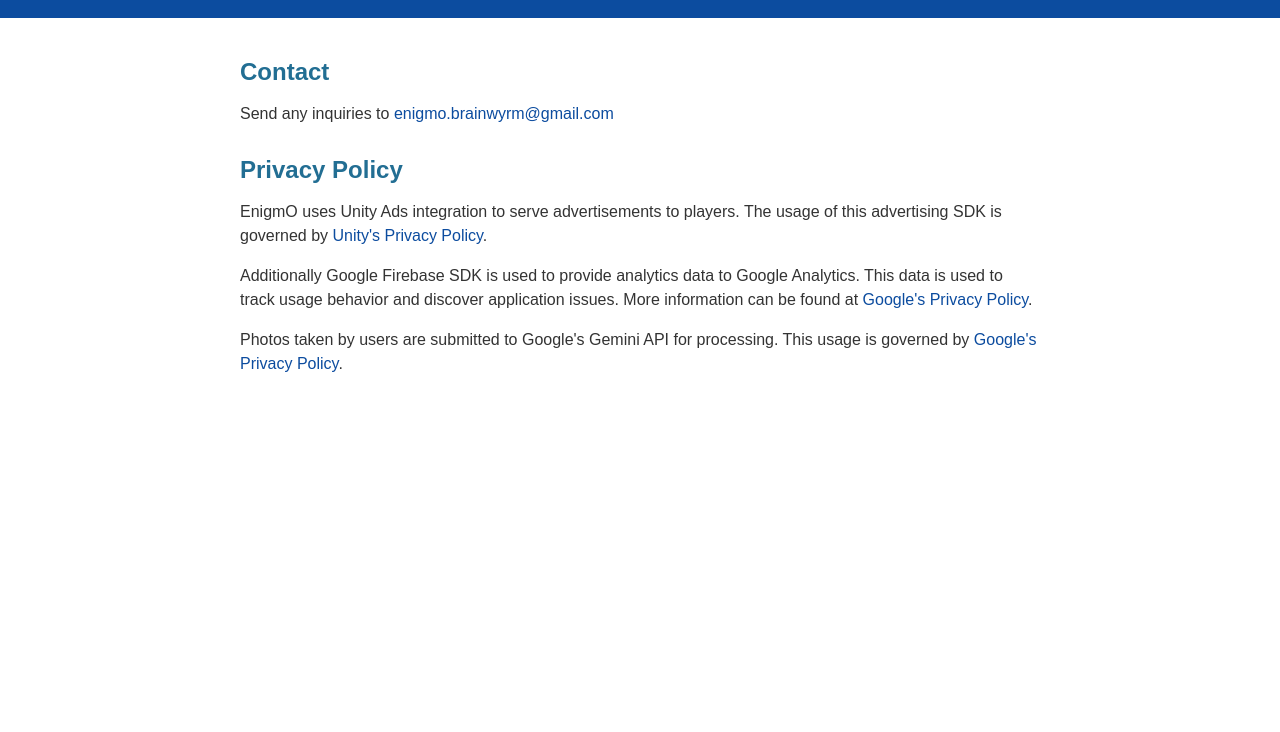
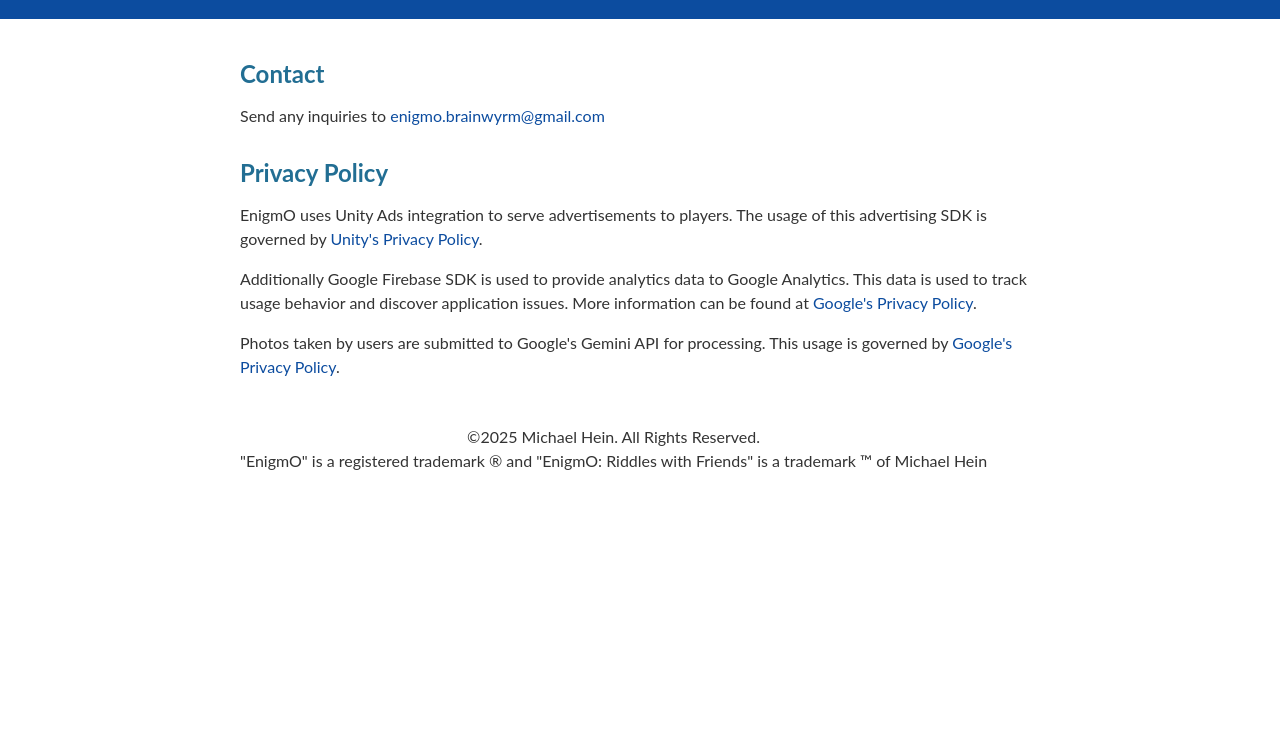
Before and after one commit to indoflaven/EnigmO, a plain HTML site: page index.html in a window 1280 px wide. Shown: the part 68-800 px from the top of the page. Drawn offline with Linux system fonts and the light colour scheme.

Commit message:
added copyright

```diff
--- a/index.html
+++ b/index.html
@@ -35,6 +35,15 @@
                <a href="https://policies.google.com/privacy">Google's Privacy Policy</a>.
             </p>
         </section>
+
+		<section class="text-center">
+			<p>
+			&#169;2025 Michael Hein. All Rights Reserved.
+			<br/>
+			"EnigmO" is a registered trademark &reg; and "EnigmO: Riddles with Friends" is a trademark &trade; of Michael Hein
+			</p>
+		</section>
+
     </main>
 </body>
 </html>
--- a/styles.css
+++ b/styles.css
@@ -1,6 +1,6 @@
 body {
     margin: 0;
-    font-family: sans-serif;
+    font-family: 'Lato', sans-serif;
     color: #333;
 }
 
@@ -27,6 +27,11 @@ header {
     margin-top: -25px;
     font-size: 1.8em;
     font-weight: bold;
+}
+
+.text-center {
+    display: inline-block;
+    text-align: center;
 }
 
 @media (max-width: 600px) {
```
